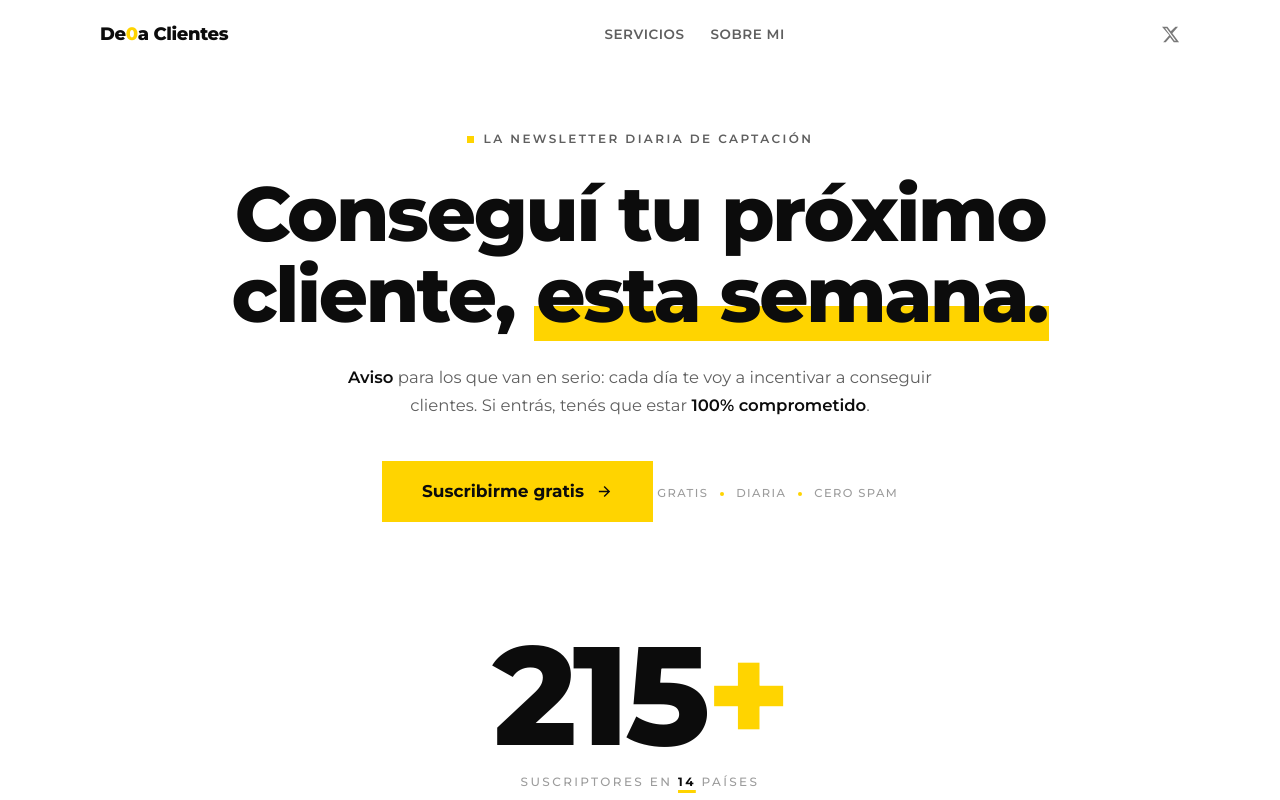
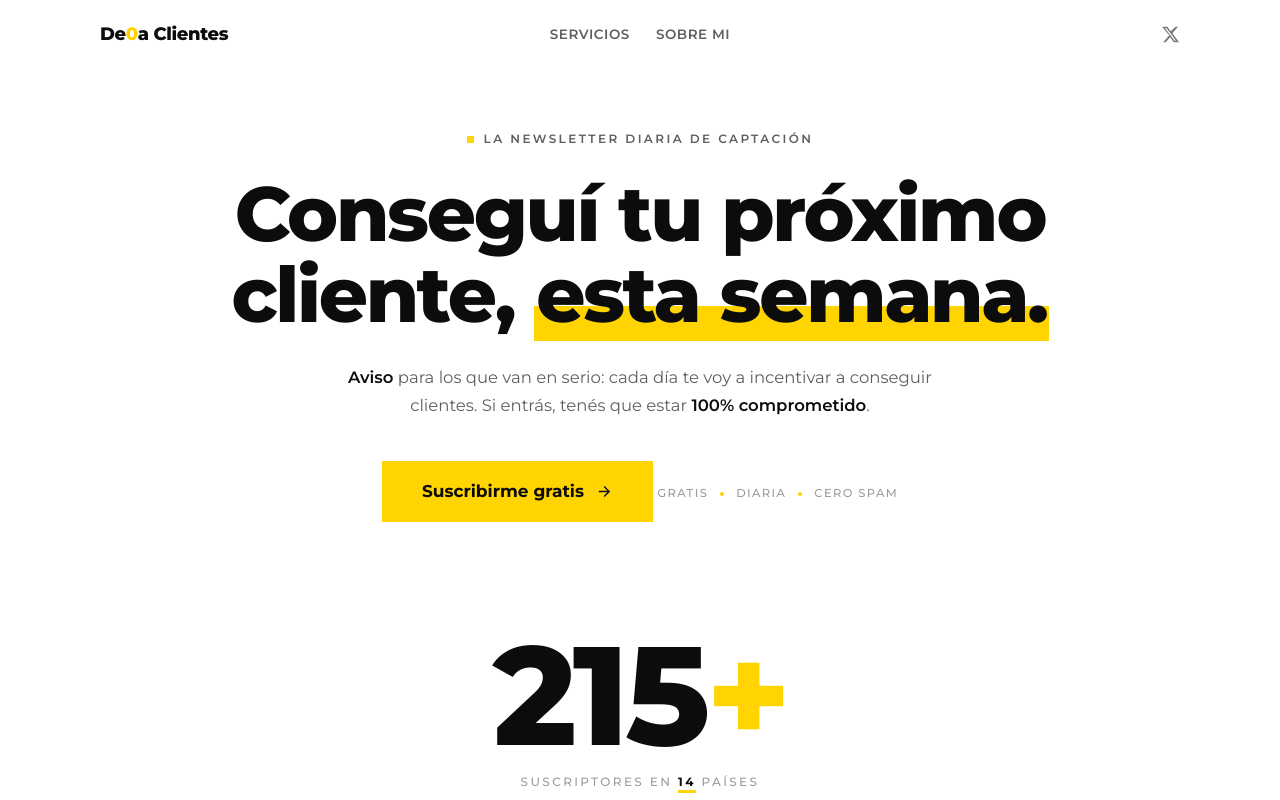
Before and after one commit to Ubarrionuevo/De0aclientes, a plain HTML site: page index.html in a window 1280 px wide. Shown: the top 800 px of the page. Drawn offline with Linux system fonts and the light colour scheme.

Commit message:
update-fional

```diff
--- a/index.html
+++ b/index.html
@@ -81,7 +81,6 @@
     padding: 0 clamp(22px, 5vw, 48px);
   }
   .nav-inner { max-width: 1080px; margin: 0 auto; width: 100%; display: flex; align-items: center; justify-content: space-between; }
-
   .wordmark {
     font-size: 18px;
     font-weight: 800;
@@ -103,7 +102,14 @@
   }
   .nav-x:hover { opacity: 1; transform: translateY(-1px); }
 
-  .nav-links { display: flex; align-items: center; gap: 26px; }
+  .nav-links {
+    position: absolute;
+    left: 50%;
+    transform: translateX(-50%);
+    display: flex;
+    align-items: center;
+    gap: 26px;
+  }
   .nav-link {
     background: none;
     border: none;
```
